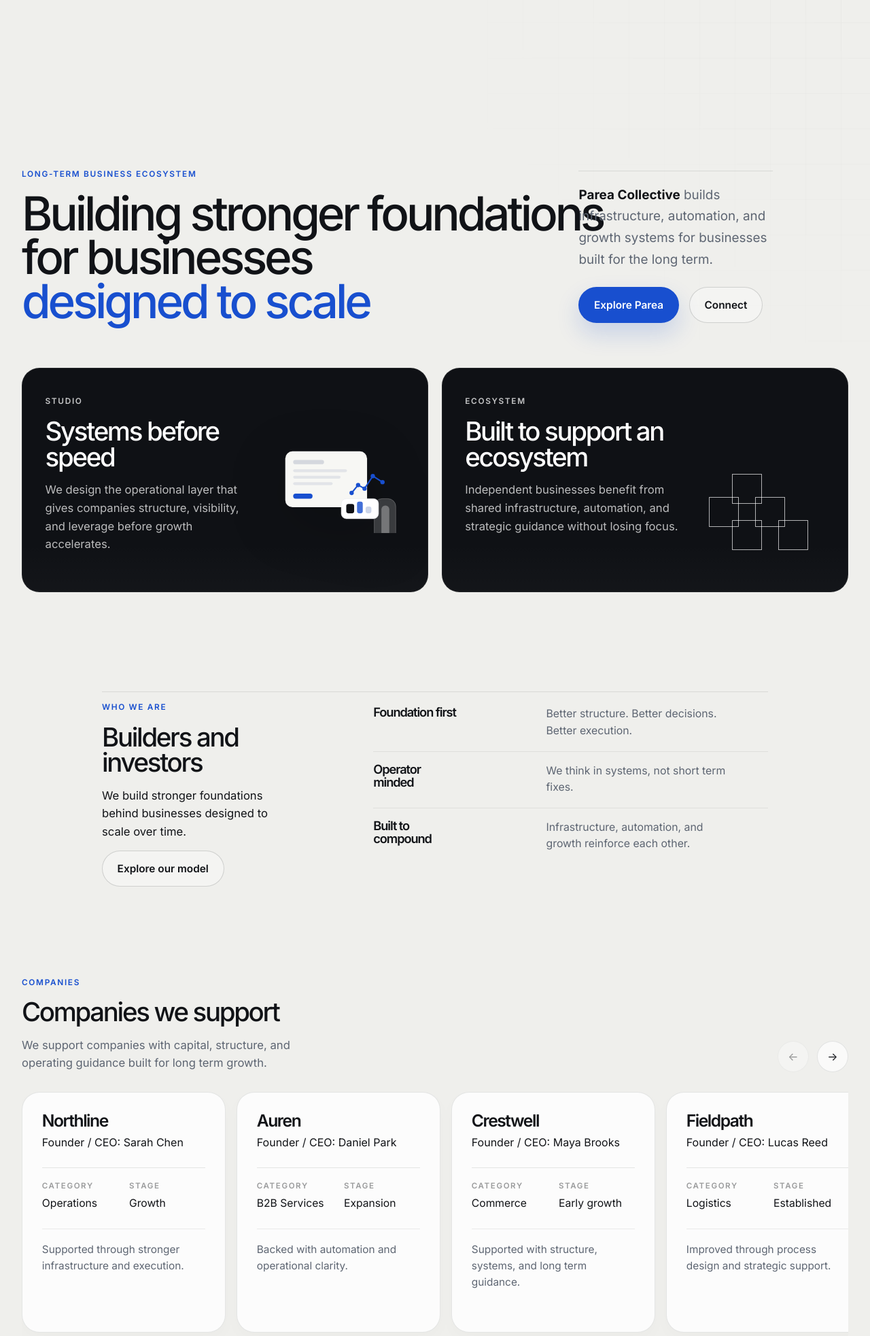
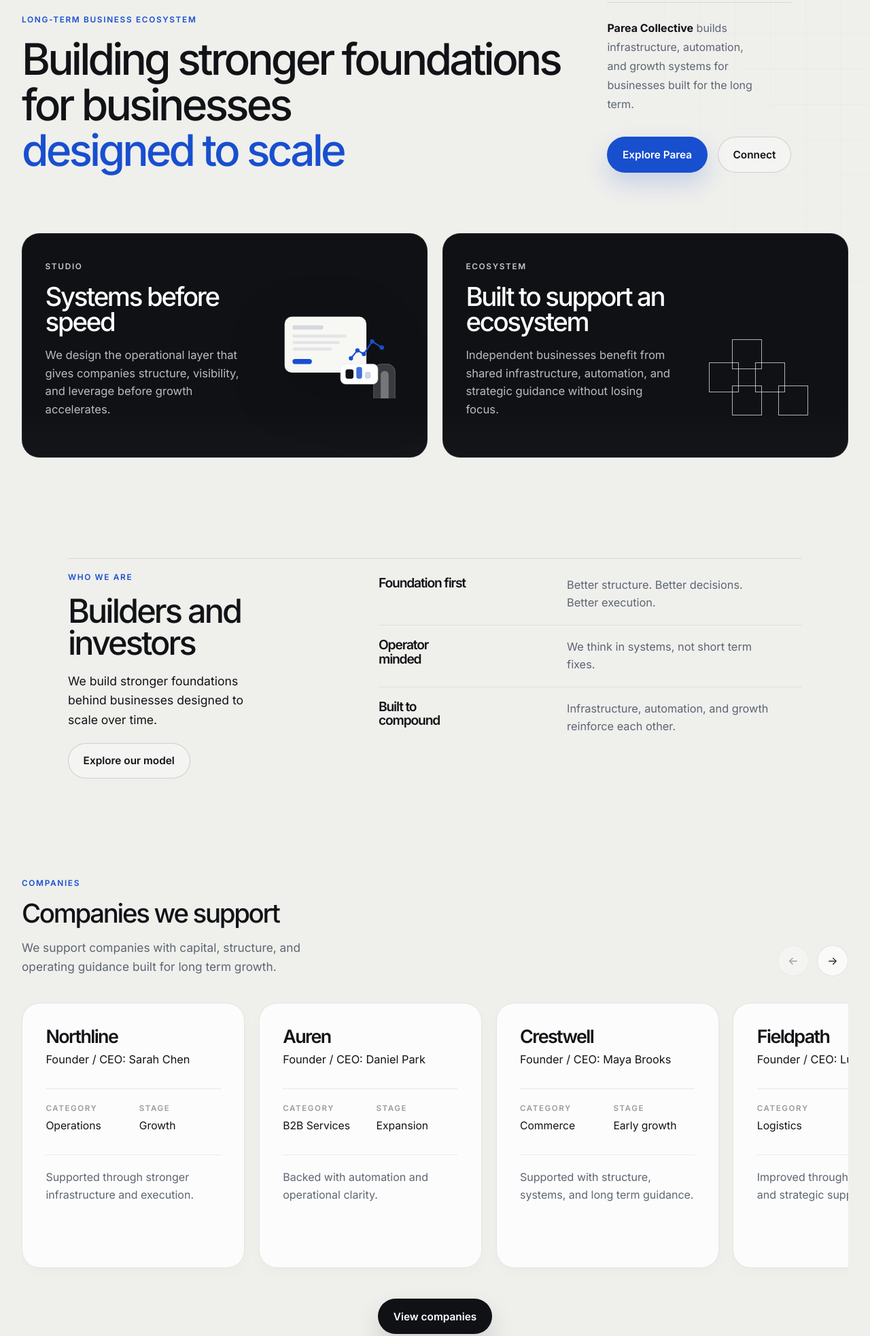
Before and after one commit to chesterlsc/parea-iteration-1.0, a plain HTML site: page index.html in a window 1280 px wide. Shown: the part 155-2120 px from the top of the page at 68% size. Drawn offline with Linux system fonts and the light colour scheme.

Commit message:
Refine homepage spacing rhythm

```diff
--- a/styles.css
+++ b/styles.css
@@ -12,7 +12,7 @@
   --shadow: 0 24px 64px rgba(15, 23, 42, 0.08);
   --radius-card: 26px;
   --radius-pill: 999px;
-  --section-space: clamp(4rem, 5.4vw, 5.1rem);
+  --section-space: clamp(4.25rem, 5.9vw, 5.85rem);
   --container: min(1380px, calc(100vw - 64px));
 }
 
@@ -105,9 +105,9 @@ h3,
 }
 
 h1 {
-  font-size: clamp(3.05rem, 5.4vw, 4.6rem);
+  font-size: clamp(3.05rem, 5.4vw, 4rem);
   font-weight: 500;
-  line-height: 0.9;
+  line-height: 0.92;
 }
 
 h1 span {
@@ -198,7 +198,7 @@ dd {
   grid-template-columns: auto 1fr auto;
   align-items: center;
   gap: 1.5rem;
-  min-height: 84px;
+  min-height: 100px;
 }
 
 .brand {
@@ -283,7 +283,7 @@ dd {
 
 .hero {
   position: relative;
-  padding: clamp(3.9rem, 6.4vw, 5.15rem) 0 clamp(3.95rem, 6vw, 4.85rem);
+  padding: clamp(2.65rem, 4.8vw, 3.6rem) 0 clamp(4.5rem, 1vw, 5.8rem);
 }
 
 .hero::before {
@@ -303,24 +303,28 @@ dd {
 
 .hero-shell {
   display: grid;
-  grid-template-columns: minmax(0, 1.24fr) minmax(340px, 0.64fr);
-  gap: clamp(2rem, 4vw, 4.15rem);
+  grid-template-columns: minmax(0, 1.16fr) minmax(320px, 0.54fr);
+  gap: clamp(4.4rem, 7.8vw, 7.2rem);
   align-items: end;
-  min-height: min(58vh, 620px);
+  min-height: min(12vh, 640px);
 }
 
 
 
 .hero-main {
-  max-width: 980px;
+  max-width: 930px;
 }
 
 .hero-main h1 {
-  line-height: 0.93;
+  line-height: 1.01;
 }
 
 .hero-main h1 span {
   white-space: nowrap;
+}
+
+.hero-main h1 span + span {
+  margin-top: 0.04em;
 }
 
 .headline-accent {
@@ -329,18 +333,18 @@ dd {
 
 .hero-side {
   display: grid;
-  gap: 1.55rem;
+  gap: 1.9rem;
   align-self: end;
   justify-self: start;
-  max-width: 450px;
-  padding-top: 1.15rem;
+  max-width: 485px;
+  padding-top: 1.45rem;
   border-top: 1px solid var(--line);
 }
 
 .hero-copy {
-  max-width: 24ch;
-  font-size: 1.18rem;
-  line-height: 1.68;
+  max-width: 23ch;
+  font-size: 1rem;
+  line-height: 1.76;
 }
 
 .hero-emphasis {
@@ -354,11 +358,15 @@ dd {
   gap: 0.95rem;
 }
 
+.hero-side .hero-actions {
+  margin-top: 0.2rem;
+}
+
 .spotlight-grid {
   display: grid;
   grid-template-columns: repeat(2, minmax(0, 1fr));
-  gap: 1.2rem;
-  margin-top: clamp(3.4rem, 5.2vw, 4.75rem);
+  gap: 1.35rem;
+  margin-top: clamp(5rem, 7vw, 6.8rem);
 }
 
 .spotlight-card,
@@ -499,13 +507,13 @@ dd {
 }
 
 .identity-shell {
-  width: min(980px, 100%);
+  width: min(1080px, 100%);
   margin: 0 auto;
   display: grid;
-  grid-template-columns: minmax(0, 38%) minmax(0, 62%);
-  gap: clamp(1.15rem, 2.1vw, 1.85rem);
+  grid-template-columns: minmax(0, 39%) minmax(0, 61%);
+  gap: clamp(1.8rem, 2.8vw, 2.7rem);
   align-items: start;
-  padding-top: 0.85rem;
+  padding-top: 1.2rem;
   border-top: 1px solid var(--line);
 }
 
@@ -518,20 +526,21 @@ dd {
 }
 
 .identity-main h2 {
-  max-width: 8.7ch;
+  max-width: 8.1ch;
+  font-size: clamp(2.6rem, 3.8vw, 3.6rem);
 }
 
 .identity-intro {
-  margin-top: 1rem;
-  max-width: 24ch;
+  margin-top: 1.1rem;
+  max-width: 25ch;
   color: var(--ink);
-  font-size: 1.04rem;
-  line-height: 1.58;
+  font-size: 1.1rem;
+  line-height: 1.64;
 }
 
 .identity-support {
   display: flex;
-  margin-top: 0.95rem;
+  margin-top: 1.15rem;
 }
 
 .identity-cta {
@@ -548,10 +557,10 @@ dd {
 
 .identity-point {
   display: grid;
-  grid-template-columns: minmax(152px, 0.72fr) minmax(0, 1fr);
-  gap: clamp(0.9rem, 1.5vw, 1.2rem);
+  grid-template-columns: minmax(168px, 0.74fr) minmax(0, 1fr);
+  gap: clamp(1rem, 1.65vw, 1.35rem);
   align-items: start;
-  padding: 1rem 0 1.05rem;
+  padding: 1.15rem 0 1.2rem;
   border-top: 1px solid rgba(17, 19, 23, 0.07);
 }
 
@@ -562,25 +571,25 @@ dd {
 
 .identity-point h3 {
   max-width: 11ch;
-  font-size: 1.14rem;
-  line-height: 1.06;
+  font-size: 1.2rem;
+  line-height: 1.07;
 }
 
 .identity-point p {
-  max-width: 27ch;
-  font-size: 0.99rem;
-  line-height: 1.56;
+  max-width: 29ch;
+  font-size: 1.02rem;
+  line-height: 1.6;
 }
 .companies-showcase {
-  padding-top: clamp(3.7rem, 5vw, 4.8rem);
+  padding-top: clamp(4rem, 5.5vw, 5.2rem);
 }
 
 .companies-head {
   display: grid;
   grid-template-columns: minmax(0, 1fr) auto;
-  gap: 1.5rem;
+  gap: 1.7rem;
   align-items: end;
-  margin-bottom: 1.85rem;
+  margin-bottom: 2.45rem;
 }
 
 .companies-intro {
@@ -588,10 +597,10 @@ dd {
 }
 
 .companies-intro p:last-child {
-  margin-top: 1rem;
-  max-width: 38ch;
-  font-size: 1.04rem;
-  line-height: 1.58;
+  margin-top: 1.1rem;
+  max-width: 39ch;
+  font-size: 1.08rem;
+  line-height: 1.62;
 }
 
 .carousel-controls {
@@ -630,10 +639,10 @@ dd {
 .companies-track {
   display: grid;
   grid-auto-flow: column;
-  grid-auto-columns: minmax(300px, 23rem);
-  gap: 1rem;
+  grid-auto-columns: minmax(328px, 25.25rem);
+  gap: 1.3rem;
   overflow-x: auto;
-  padding-bottom: 0.8rem;
+  padding-bottom: 1.05rem;
   scroll-snap-type: x mandatory;
   scrollbar-width: none;
   overscroll-behavior-x: contain;
@@ -646,9 +655,9 @@ dd {
 .company-card {
   display: grid;
   align-content: start;
-  gap: 1.55rem;
-  min-height: 354px;
-  padding: 1.8rem;
+  gap: 1.9rem;
+  min-height: 390px;
+  padding: 2.15rem;
   border: 1px solid var(--line);
   background: rgba(255, 255, 255, 0.82);
   box-shadow: 0 8px 24px rgba(15, 23, 42, 0.02);
@@ -667,24 +676,24 @@ dd {
 
 .company-head {
   display: grid;
-  gap: 0.45rem;
+  gap: 0.55rem;
 }
 
 .company-head h3 {
-  font-size: 1.54rem;
-  line-height: 1.02;
+  font-size: 1.68rem;
+  line-height: 1.01;
 }
 
 .company-lead {
   color: var(--ink);
-  font-size: 1rem;
+  font-size: 1.02rem;
 }
 
 .company-meta {
   display: grid;
   grid-template-columns: repeat(2, minmax(0, 1fr));
-  gap: 0.95rem 1rem;
-  padding-top: 1.15rem;
+  gap: 1rem 1.1rem;
+  padding-top: 1.25rem;
   border-top: 1px solid var(--line);
 }
 
@@ -705,22 +714,22 @@ dd {
 
 .company-support {
   margin-top: auto;
-  padding-top: 1.15rem;
+  padding-top: 1.25rem;
   border-top: 1px solid rgba(17, 19, 23, 0.08);
-  max-width: 27ch;
-  font-size: 0.96rem;
-  line-height: 1.56;
+  max-width: 28ch;
+  font-size: 1rem;
+  line-height: 1.6;
 }
 
 .companies-footer {
   display: flex;
   justify-content: center;
-  margin-top: 1.5rem;
+  margin-top: 1.75rem;
 }
 
 .closing {
-  padding-top: 3.55rem;
-  padding-bottom: 4.5rem;
+  padding-top: 2rem;
+  padding-bottom: 4.15rem;
 }
 
 .closing-panel {
@@ -839,7 +848,7 @@ dd {
   }
 
   .hero-shell {
-    gap: 2rem;
+    gap: 2.45rem;
   }
 
   .hero-main h1 span {
@@ -849,7 +858,7 @@ dd {
 
 
   .spotlight-grid {
-    margin-top: 3.2rem;
+    margin-top: 4.25rem;
   }
 
   .identity-shell {
@@ -974,11 +983,33 @@ dd {
 
 @media (max-width: 680px) {
   .hero {
-    padding: 3.1rem 0 3rem;
+    padding: 3.7rem 0 3.75rem;
+  }
+
+  .hero-shell {
+    justify-items: center;
+    gap: 2rem;
+  }
+
+  .hero-main,
+  .hero-side {
+    width: min(100%, 22rem);
+    margin-inline: auto;
+  }
+
+  .hero-main {
+    text-align: center;
+  }
+
+  .hero-side {
+    justify-self: center;
+    text-align: center;
+    padding-top: 1.15rem;
   }
 
   h1 {
     font-size: clamp(2.7rem, 11vw, 3.9rem);
+    line-height: 1;
   }
 
   h2 {
@@ -988,6 +1019,11 @@ dd {
   .hero-actions {
     flex-direction: column;
     align-items: stretch;
+  }
+
+  .hero-copy {
+    max-width: none;
+    margin-inline: auto;
   }
 
   .hero-actions .button,
```
